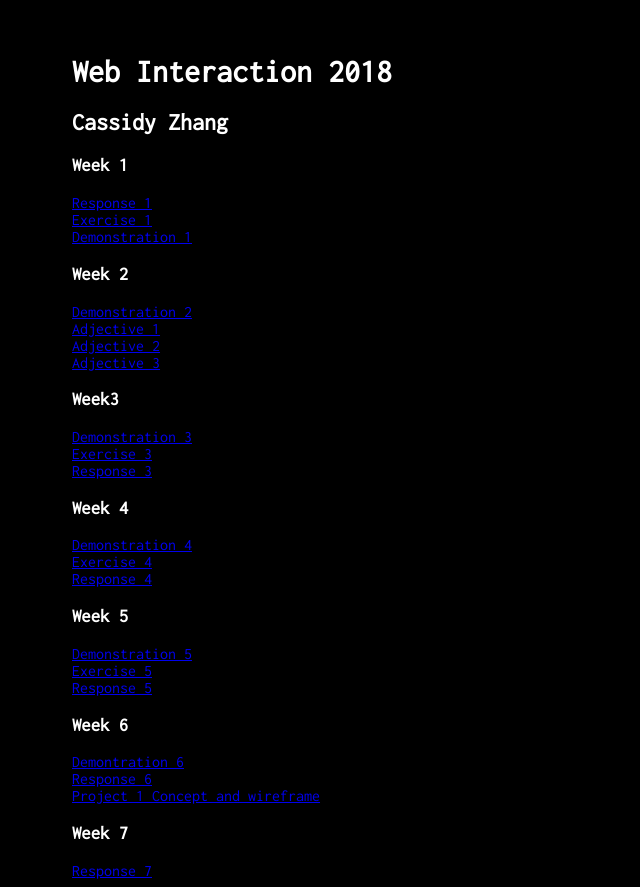
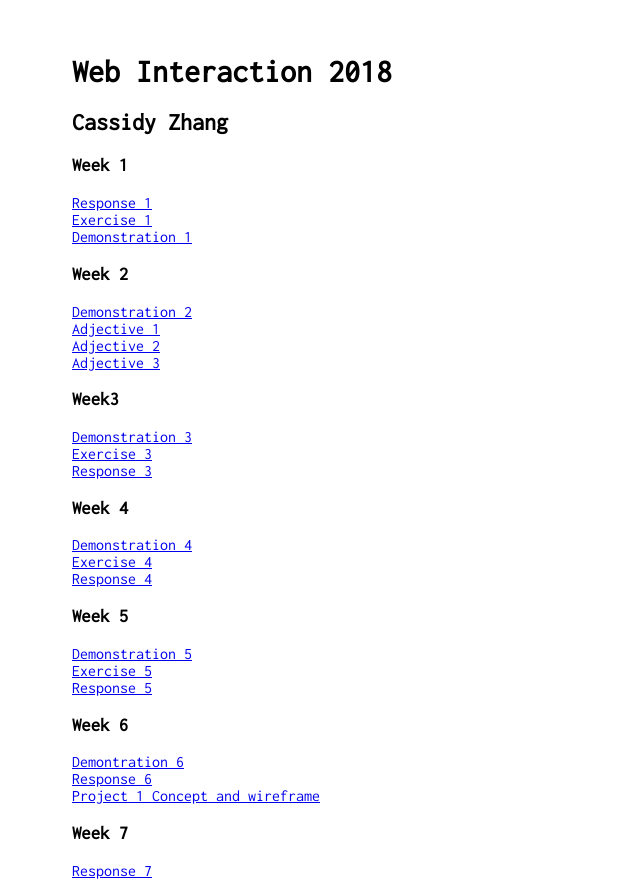
Before and after one commit to c34zhang/web2018, a plain HTML site: page index.html in a window 1280 px wide. Shown: the whole page, without its empty margins (0-640 px from the left). Drawn offline with Linux system fonts and the light colour scheme.

Commit message:
Update index.html

```diff
--- a/index.html
+++ b/index.html
@@ -6,17 +6,17 @@
     </head>
     <style>
         body {
-            background-color: black;
-            color: white;
+            background-color: white;
+            color: black;
             font-family: 'Inconsolata', monospace;
             padding-left: 5%;
             padding-top: 2%;
         }
         h1 {
-            color: white;
+            color: black;
         }
         p {
-            color: white;
+            color: black;
         }
         a: link{
             text-decoration: none;
```
